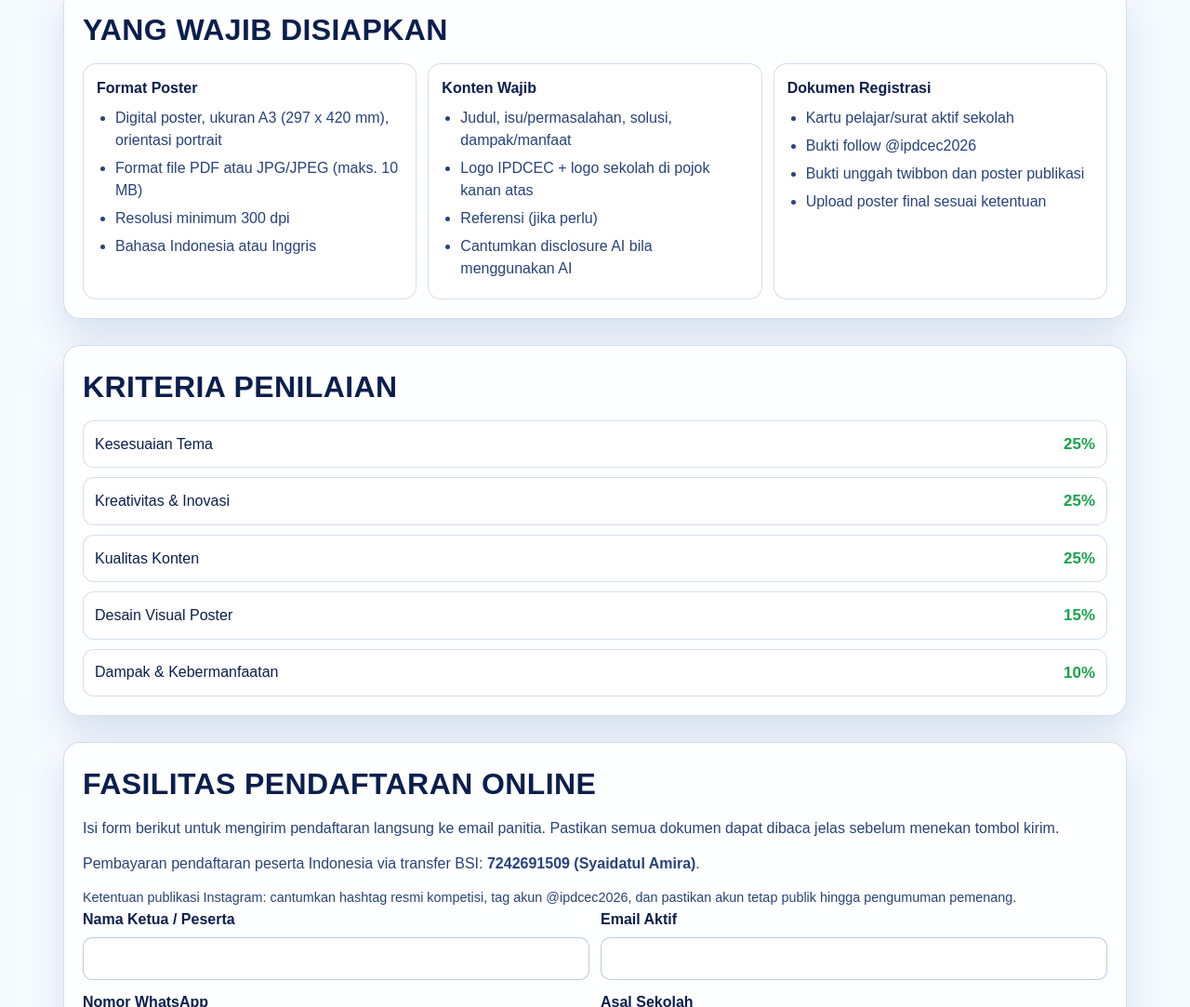
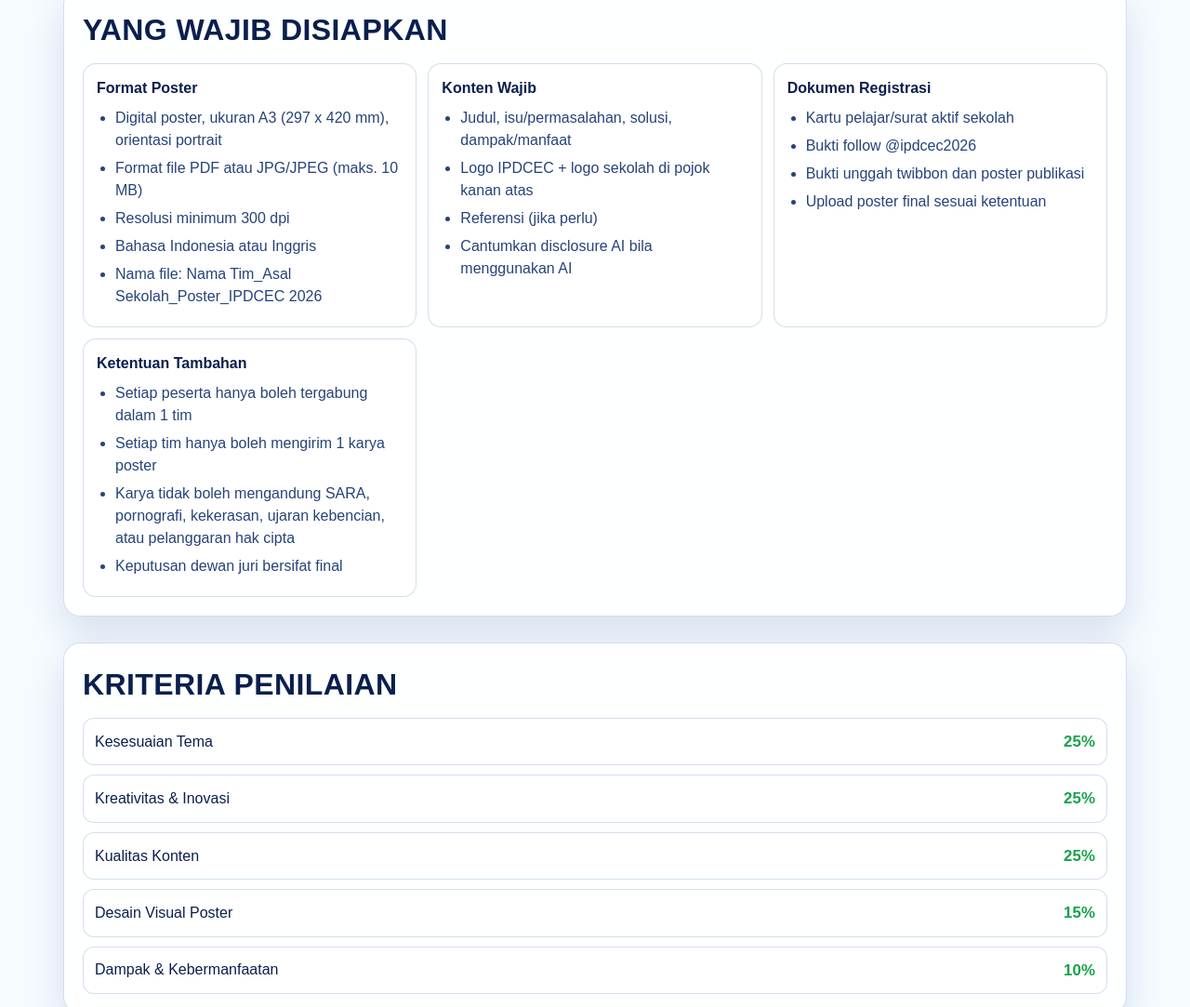
Before and after one commit to nasrulza-droid/poster-ipdcec, a plain HTML site: page index.html in a window 1280 px wide. Shown: the part 1434-2517 px from the top of the page at 93% size. Drawn offline with Linux system fonts and the light colour scheme.

Commit message:
Add additional guidebook rules to landing pages

```diff
--- a/index.html
+++ b/index.html
@@ -116,6 +116,7 @@
               <li>Format file PDF atau JPG/JPEG (maks. 10 MB)</li>
               <li>Resolusi minimum 300 dpi</li>
               <li>Bahasa Indonesia atau Inggris</li>
+              <li>Nama file: Nama Tim_Asal Sekolah_Poster_IPDCEC 2026</li>
             </ul>
           </article>
           <article>
@@ -134,6 +135,15 @@
               <li>Bukti follow @ipdcec2026</li>
               <li>Bukti unggah twibbon dan poster publikasi</li>
               <li>Upload poster final sesuai ketentuan</li>
+            </ul>
+          </article>
+          <article>
+            <h3>Ketentuan Tambahan</h3>
+            <ul>
+              <li>Setiap peserta hanya boleh tergabung dalam 1 tim</li>
+              <li>Setiap tim hanya boleh mengirim 1 karya poster</li>
+              <li>Karya tidak boleh mengandung SARA, pornografi, kekerasan, ujaran kebencian, atau pelanggaran hak cipta</li>
+              <li>Keputusan dewan juri bersifat final</li>
             </ul>
           </article>
         </div>
```
Also changed, not shown: index-en.html (+10 -0 lines).
